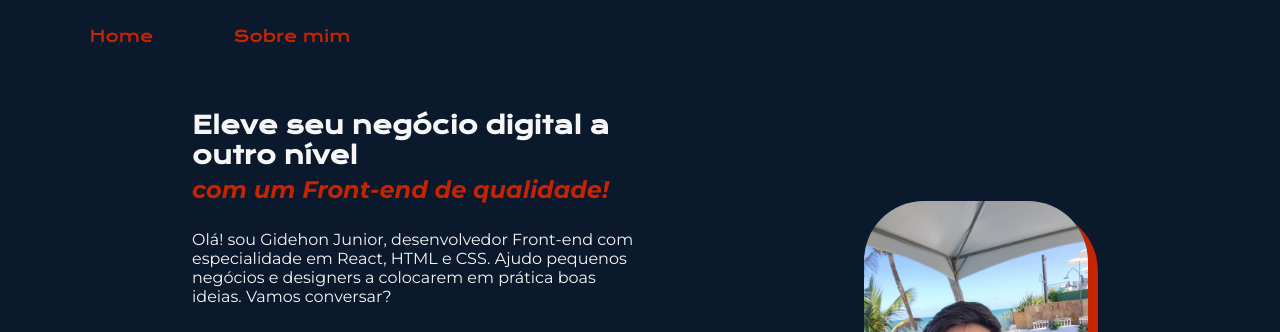
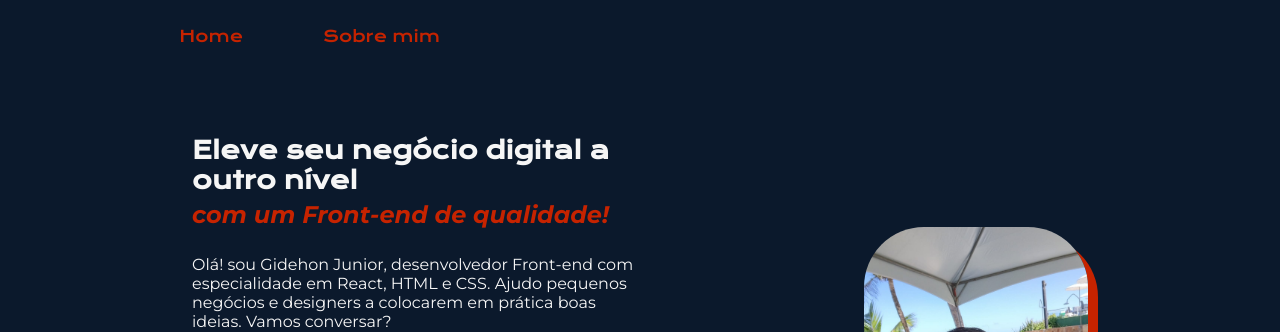
Before and after one commit to Gidehon/portif-lio, a plain HTML site: page index.html in a window 1280 px wide. Shown: the top 332 px of the page. Drawn offline with nearby package versions, Linux system fonts and the light colour scheme; a web font is replaced by a local one.

Commit message:
atualização 5

```diff
--- a/style.css/style.css
+++ b/style.css/style.css
@@ -14,7 +14,7 @@
     padding: 0;
 }
 body {
-    box-sizing: auto;
+
     background-color: var(--cor-primaria);
     color: var(--cor-secundaria);
 
@@ -25,17 +25,22 @@ body {
     align-items: center;
     padding: 5% 15%;
     justify-content:space-between;
-    background-size: center;
-    font-size: 1,5%;
     gap: 82px;
 }
 .cabecalho {
-    padding: 2% 0% 0% 7%;
+    display: flex;
+    padding: 2% 14%;
+
+    align-items: center;
+
 
 }
 .cabecalho_menu {
     display: flex;
+    justify-content:space-between;
     gap: 80px;
+    font-weight: 5px;
+    align-items: center;
 
 }
 .cabecalho_menu_link:hover {
@@ -46,8 +51,10 @@ body {
     color: var(--cor-terciaria);
     font-family: var(--font-primaria);
     font-size: 1,5rem;
-    font-weight: 600px;
+    font-weight: 60%;
     text-decoration: none;
+    display: flex;
+    padding: 1,5%;
 
 }
 .apresentacao-cont {
@@ -70,9 +77,7 @@ body {
 }
 .titulo_principal {
 color: var(--cor-secundaria);
-font-size: 3,125rem;
 font-family: var(--font-primaria);
-font-weight: 5px;
 font-style: normal;
 
 }
```
